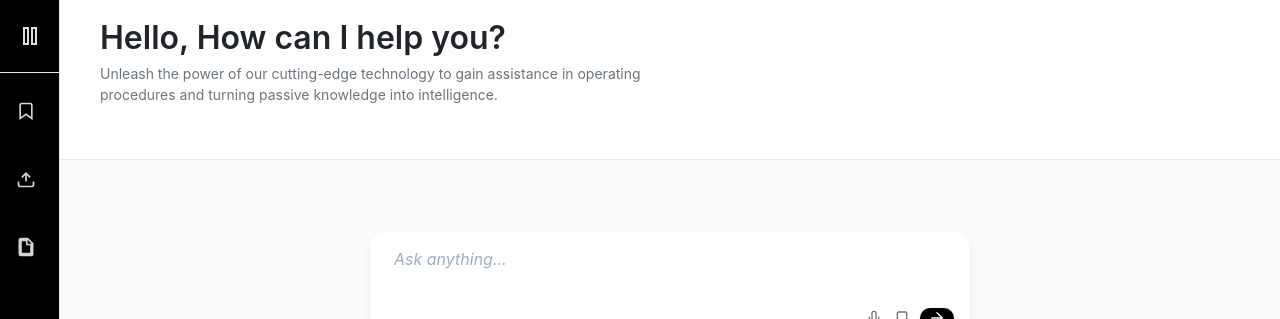
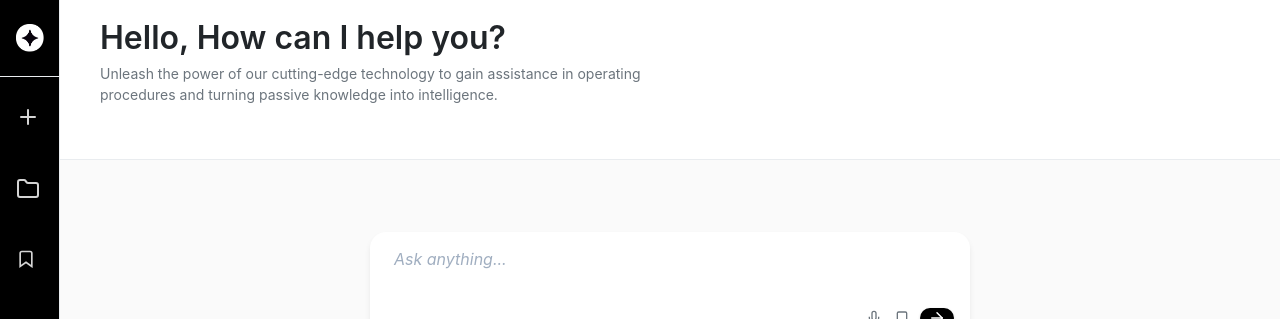
Before and after one commit to IbrahimKhan-GYTworkz/Safety_Connect_UI, a React (Vite) app: page / in a window 1280 px wide. Shown: the top 319 px of the page. Built offline with nearby package versions, Linux system fonts and the light colour scheme; a web font is replaced by a local one.

Commit message:
Style and layout changes to the sidebar

```diff
--- a/src/App.tsx
+++ b/src/App.tsx
@@ -17,12 +17,17 @@ interface Conversation {
 function App() {
   const [activeTab, setActiveTab] = useState("generate");
   const [isHeaderVisible, setIsHeaderVisible] = useState(true);
+  const [sidebarOpen, setSidebarOpen] = useState(false);
 
-  const [sidebarOpen, setSidebarOpen] = useState(false);
   const [conversations, setConversations] = useState<Conversation[]>([]);
   const [savedConversations, setSavedConversations] = useState<Conversation[]>(
     []
   );
+
+  // State for reset handling
+  const [inputText, setInputText] = useState("");
+  const [hasSubmitted, setHasSubmitted] = useState(false);
+  const [resetSignal, setResetSignal] = useState(0);
 
   const addToHistory = (userInput: string, botResponse: JSX.Element) => {
     const newConversation: Conversation = {
@@ -39,7 +44,7 @@ function App() {
     const baseId = Date.now();
 
     const newSaved = history.map((entry, index) => ({
-      id: baseId + index, // ensures unique IDs
+      id: baseId + index,
       timestamp,
       userInput: entry.user,
       botResponse: entry.bot,
@@ -47,6 +52,14 @@ function App() {
 
     setSavedConversations((prev) => [...newSaved, ...prev]);
     toast.success("Conversation saved!");
+  };
+
+  const handleNewConversation = () => {
+    setResetSignal((prev) => prev + 1); // triggers re-initialization in GenerateTab
+    setInputText("");
+    setHasSubmitted(false);
+    setIsHeaderVisible(true);
+    setActiveTab("generate");
   };
 
   return (
@@ -72,7 +85,9 @@ function App() {
         isOpen={sidebarOpen}
         onToggle={() => setSidebarOpen(!sidebarOpen)}
         onTabChange={setActiveTab}
+        onNewConversation={handleNewConversation}
       />
+
       <div className={`main-wrapper ${sidebarOpen ? "sidebar-open" : ""}`}>
         {isHeaderVisible && <Header />}
         <MainContent
@@ -82,7 +97,13 @@ function App() {
           onAddToHistory={addToHistory}
           setIsHeaderVisible={setIsHeaderVisible}
           savedConversations={savedConversations}
-          onSaveConversation={saveConversation} // ✅ NEW
+          onSaveConversation={saveConversation}
+          onNewConversation={handleNewConversation}
+          inputText={inputText}
+          setInputText={setInputText}
+          hasSubmitted={hasSubmitted}
+          setHasSubmitted={setHasSubmitted}
+          resetSignal={resetSignal}
         />
       </div>
     </div>
--- a/src/GenerateTab.tsx
+++ b/src/GenerateTab.tsx
@@ -12,6 +12,7 @@ interface GenerateTabProps {
   setHasSubmitted: (value: boolean) => void;
   setIsHeaderVisible: (visible: boolean) => void;
   onSaveConversation: (history: { user: string; bot: JSX.Element }[]) => void;
+  resetSignal: number;
 }
 
 const MicIcon = ({ className = "" }: { className?: string }) => (
@@ -48,11 +49,7 @@ const SaveIcon = ({ className = "" }: { className?: string }) => (
 );
 
 const PdfIcon = () => (
-  <svg
-    className="pdf-icon"
-    viewBox="0 0 24 24"
-    xmlns="http://www.w3.org/2000/svg"
-  >
+  <svg className="pdf-icon" viewBox="0 0 24 24">
     <path
       d="M6 2a2 2 0 0 0-2 2v16a2 2 0 0 0 2 2h12a2 2 0 0 0 2-2V8l-6-6H6z"
       fill="red"
@@ -82,7 +79,6 @@ function useTypewriterEffect(text: string, speed = 20): string {
   return displayedText;
 }
 
-// Animated bot answer component
 function AnimatedAnswer({ text }: { text: string }) {
   const animatedText = useTypewriterEffect(text);
   return (
@@ -103,11 +99,20 @@ export default function GenerateTab({
   setHasSubmitted,
   setIsHeaderVisible,
   onSaveConversation,
+  resetSignal,
 }: GenerateTabProps) {
   const [isRecording, setIsRecording] = useState(false);
   const [conversationHistory, setConversationHistory] = useState<
     { user: string; bot: JSX.Element }[]
   >([]);
+
+  // ✅ Handle reset when `resetSignal` changes
+  useEffect(() => {
+    setConversationHistory([]);
+    setInputText("");
+    setHasSubmitted(false);
+    setIsHeaderVisible(true);
+  }, [resetSignal, setInputText, setHasSubmitted, setIsHeaderVisible]);
 
   const handleSubmit = () => {
     if (!inputText.trim()) return;
--- a/src/MainContent.tsx
+++ b/src/MainContent.tsx
@@ -1,6 +1,6 @@
 "use client";
 
-import { useState, type JSX } from "react";
+import type { JSX } from "react";
 import GenerateTab from "./GenerateTab";
 import HistoryTab from "./HistoryTab";
 import QuestionCards from "./QuestionCards";
@@ -21,7 +21,15 @@ interface MainContentProps {
   onAddToHistory: (userInput: string, botResponse: JSX.Element) => void;
   setIsHeaderVisible: (visible: boolean) => void;
   savedConversations: Conversation[];
-  onSaveConversation: (history: { user: string; bot: JSX.Element }[]) => void; // ✅ FIXED
+  onSaveConversation: (history: { user: string; bot: JSX.Element }[]) => void;
+
+  // ✅ Newly passed props from App
+  inputText: string;
+  setInputText: (text: string) => void;
+  hasSubmitted: boolean;
+  setHasSubmitted: (submitted: boolean) => void;
+  resetSignal: number;
+  onNewConversation: () => void;
 }
 
 export default function MainContent({
@@ -32,10 +40,12 @@ export default function MainContent({
   setIsHeaderVisible,
   savedConversations,
   onSaveConversation,
+  inputText,
+  setInputText,
+  hasSubmitted,
+  setHasSubmitted,
+  resetSignal,
 }: MainContentProps) {
-  const [inputText, setInputText] = useState("");
-  const [hasSubmitted, setHasSubmitted] = useState(false);
-
   const handleQuestionCardClick = (question: string) => {
     setInputText(question);
     onTabChange("generate");
@@ -54,14 +64,15 @@ export default function MainContent({
             setHasSubmitted={setHasSubmitted}
             setIsHeaderVisible={setIsHeaderVisible}
             onSaveConversation={onSaveConversation}
+            resetSignal={resetSignal}
           />
         ) : activeTab === "saved" ? (
           <SavedTab
             savedConversations={savedConversations}
             onBack={() => {
               onTabChange("generate");
-              setIsHeaderVisible(true); // show header again
-              setHasSubmitted(false); // show question cards again
+              setIsHeaderVisible(true);
+              setHasSubmitted(false);
             }}
           />
         ) : (
--- a/src/Sidebar.tsx
+++ b/src/Sidebar.tsx
@@ -1,23 +1,10 @@
 "use client";
 
-import { LogOut } from "lucide-react";
+import { ChevronDown, Folder, LogOut, PlusIcon } from "lucide-react";
 import { useState } from "react";
 import "./styles/Sidebar.css";
 
 // SVG Icons
-const PauseIcon = () => (
-  <svg
-    width="24"
-    height="24"
-    viewBox="0 0 24 24"
-    fill="none"
-    stroke="currentColor"
-    strokeWidth="2"
-  >
-    <rect x="6" y="4" width="4" height="16" />
-    <rect x="14" y="4" width="4" height="16" />
-  </svg>
-);
 
 const FileTextIcon = () => (
   <svg
@@ -64,6 +51,7 @@ interface SidebarProps {
   isOpen: boolean;
   onToggle: () => void;
   onTabChange: (tab: "generate" | "saved") => void;
+  onNewConversation: () => void;
 }
 
 const sampleFiles = [
@@ -81,10 +69,11 @@ export default function Sidebar({
   isOpen,
   onToggle,
   onTabChange,
+  onNewConversation,
 }: SidebarProps) {
   const [isModalOpen, setIsModalOpen] = useState(false);
   const [selectedFile, setSelectedFile] = useState<string | null>(null);
-
+  const [isFileDropDownOpen, setIsFileDropDownOpen] = useState<boolean>(false);
   const openModal = () => setIsModalOpen(true);
   const closeModal = () => {
     setIsModalOpen(false);
@@ -102,7 +91,7 @@ export default function Sidebar({
           onClick={onToggle}
           aria-label="Open Menu"
         >
-          <PauseIcon />
+          <img src="/onyx_pulse_sidebar.png" className="onyx-sidebar-img" />
         </button>
       )}
 
@@ -120,12 +109,61 @@ export default function Sidebar({
                 className="icon-with-outline"
               />
             ) : (
-              <PauseIcon />
+              <img src="/onyx_pulse_sidebar.png" className="onyx-sidebar-img" />
             )}
           </button>
         </div>
 
         <div className="sidebar-content">
+          <div
+            className="sidebar-item sidebar-btn"
+            onClick={onNewConversation}
+            style={{ cursor: "pointer" }}
+          >
+            <PlusIcon className="icon" />
+            {isOpen && <span className="label">New Conversation</span>}
+          </div>
+
+          <div
+            className="sidebar-item file-dropdown"
+            onClick={() => setIsFileDropDownOpen(!isFileDropDownOpen)}
+          >
+            <Folder />
+            {isOpen && (
+              <span className="chevron-label">
+                File Management
+                <ChevronDown
+                  className={`chevron-icon ${
+                    isFileDropDownOpen ? "rotate" : ""
+                  }`}
+                />
+              </span>
+            )}
+          </div>
+          {isFileDropDownOpen && isOpen && (
+            <div className="sidebar-submenu">
+              <div
+                className="sidebar-subitem"
+                onClick={() => {
+                  onTabChange("generate");
+                  setIsFileDropDownOpen(false);
+                }}
+              >
+                <UploadIcon />
+                <span>Upload File</span>
+              </div>
+              <div
+                className="sidebar-subitem"
+                onClick={() => {
+                  openModal();
+                  setIsFileDropDownOpen(false);
+                }}
+              >
+                <FileTextIcon />
+                <span>View Files</span>
+              </div>
+            </div>
+          )}
           <div
             className="sidebar-item"
             onClick={() => onTabChange("saved")}
@@ -133,22 +171,6 @@ export default function Sidebar({
           >
             <BookmarkIcon />
             {isOpen && <span>Saved Conversations</span>}
-          </div>
-          <div
-            className="sidebar-item"
-            onClick={() => onTabChange("generate")}
-            style={{ cursor: "pointer" }}
-          >
-            <UploadIcon />
-            {isOpen && <span>Upload File</span>}
-          </div>
-          <div
-            className="sidebar-item"
-            onClick={openModal}
-            style={{ cursor: "pointer" }}
-          >
-            <FileTextIcon />
-            {isOpen && <span>Files</span>}
           </div>
         </div>
 
--- a/src/styles/Sidebar.css
+++ b/src/styles/Sidebar.css
@@ -15,6 +15,11 @@
 
 .sidebar.open {
   width: 240px;
+}
+
+.onyx-sidebar-img{
+  width: 28px;
+  height: 28px;
 }
 
 .sidebar-header {
@@ -141,6 +146,48 @@
   filter: drop-shadow(0 0 0.8px black);
 }
 
+
+.sidebar-submenu {
+  margin-left: 2.7rem;
+  display: flex;
+  flex-direction: column;
+  margin-top: -2rem
+}
+
+.sidebar-subitem {
+  display: flex;                     /* ensures inline icon + text */
+  align-items: center;              /* vertically centers them */
+  gap: 8px;                         /* space between icon and text */
+  cursor: pointer;
+  padding: 6px 8px;
+  color: #dfdfdf;
+  background-color: transparent;
+  font-size: 14px;
+  border-radius: 4px;
+  transition: background-color 0.2s ease;
+}
+
+.sidebar-subitem:hover {
+  color: #ffffff;
+}
+
+
+
+
+.chevron-label {
+  display: inline-flex;
+  align-items: center;
+  gap: 4px;
+}
+
+.chevron-icon {
+  transition: transform 0.2s ease;
+}
+
+.chevron-icon.rotate {
+  transform: rotate(180deg);
+}
+
 /* Mobile Responsive */
 @media (max-width: 768px) {
   .sidebar {
```
Also changed, not shown: public/onyx_pulse_sidebar.png (added).
